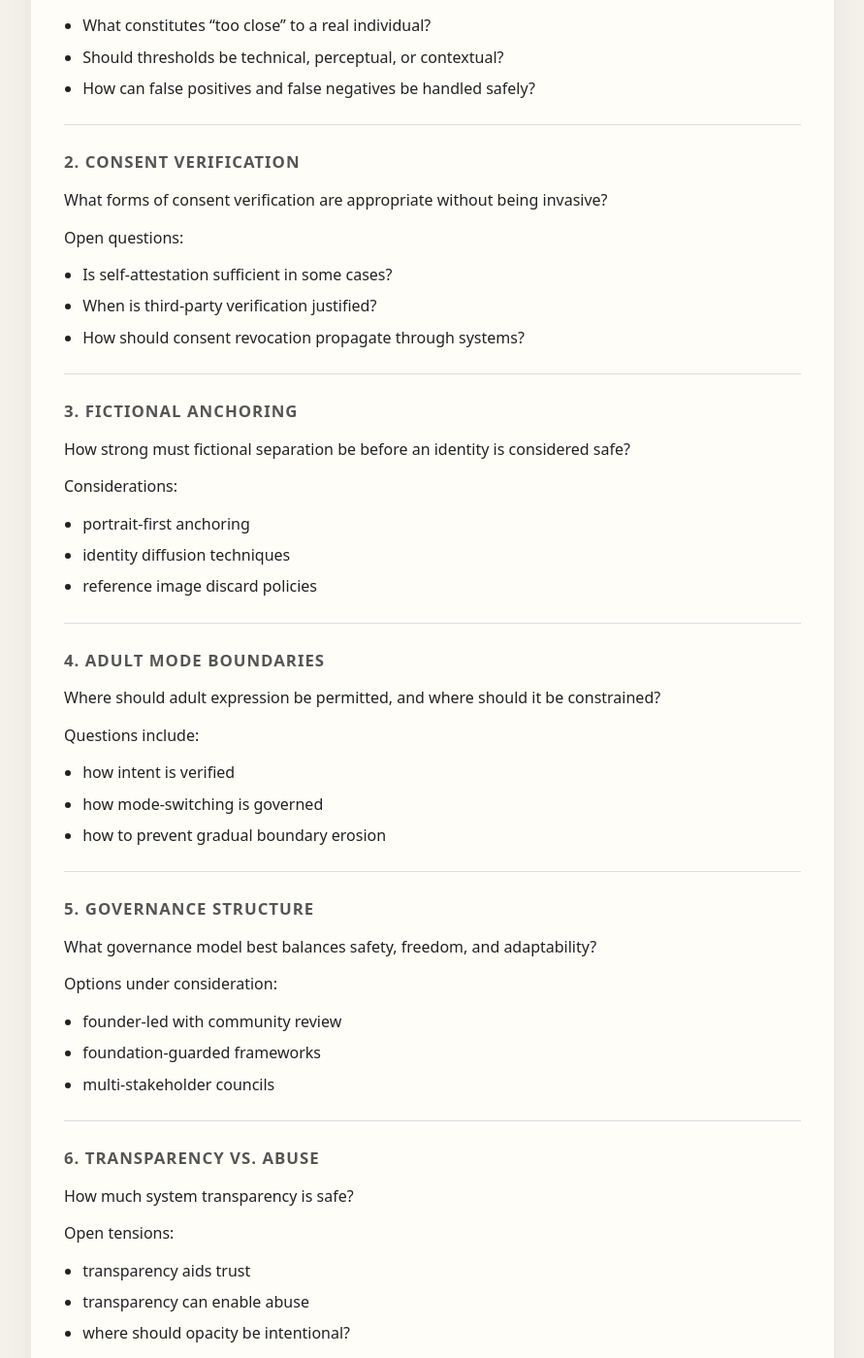
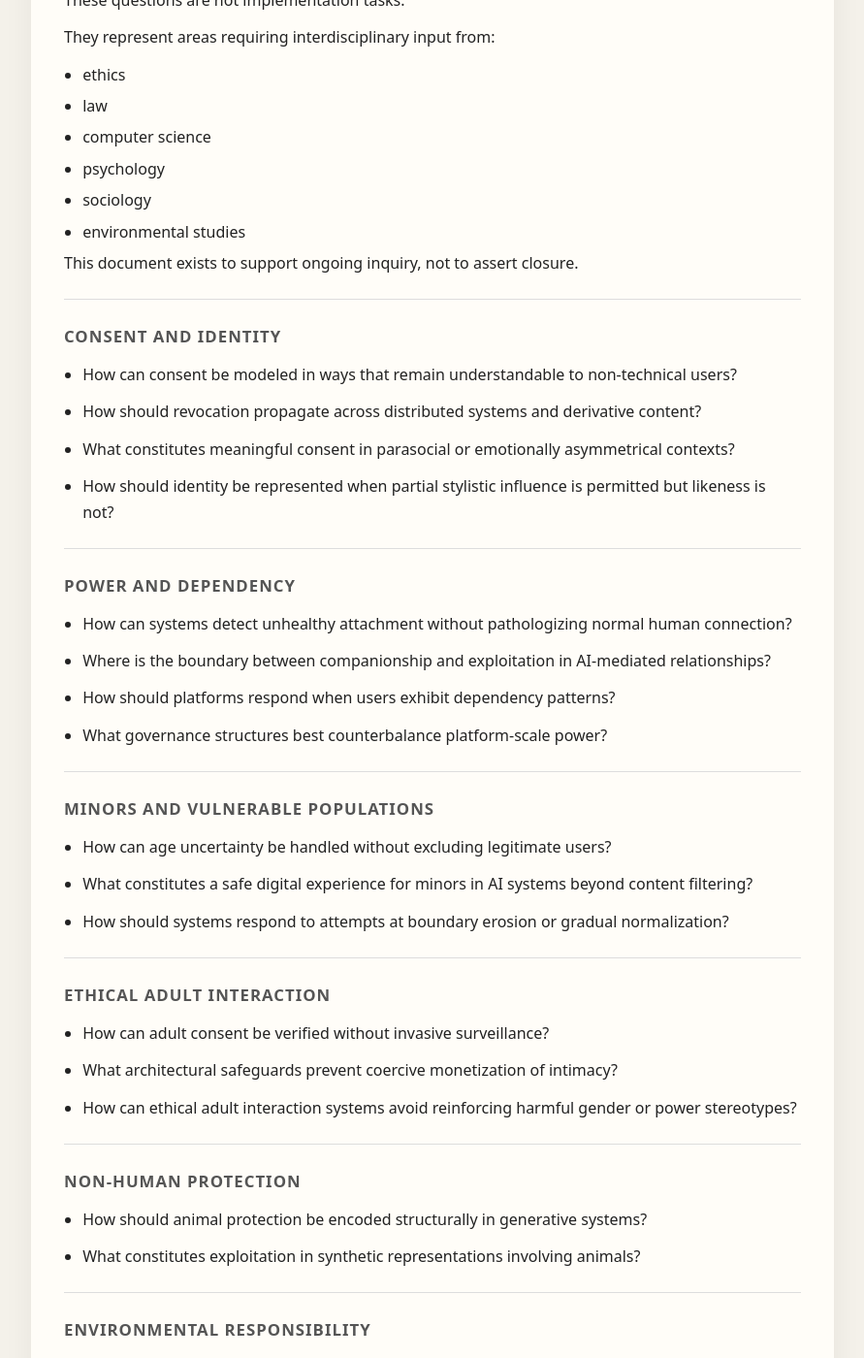
Before and after one commit to MartijnBruzzese/ModelHaven-Studio, a Jekyll site: the page built from OPEN_QUESTIONS.md, in a window 1280 px wide and 1400 px high, scrolled down 447 px. Shown: the whole window at 97% size, without its empty margins (194-1085 px from the left). Built offline with Jekyll 4.4.1, drawn with Linux system fonts in a browser that asks for light colours; some of the changed text lies outside the part shown.

Commit message:
Update OPEN_QUESTIONS.md

```diff
--- a/OPEN_QUESTIONS.md
+++ b/OPEN_QUESTIONS.md
@@ -1,101 +1,140 @@
 ---
 layout: default
-title: <OPEN QUESTIONS>
+title: Open Questions — UCSF & ModelHaven Studio
 ---
 
+# Open Questions
+### UCSF & ModelHaven Studio
 
-# Open Questions
-
-Status: Draft
-Phase: Beta
-
-This document lists unresolved questions, tensions, and areas of uncertainty.
-These are not weaknesses.
-They are active research and design topics.
-
-Community input is explicitly welcome here.
+**Version:** v1.0
+**Last updated:** January 2026
+**Author:** Martijn Bruzzese
 
 ---
 
-## 1. Likeness Thresholds
+## Purpose
 
-How should likeness or resemblance be measured in practice?
+This document collects unresolved questions arising from the development of UCSF and ModelHaven Studio.
 
-Questions include:
-- What constitutes “too close” to a real individual?
-- Should thresholds be technical, perceptual, or contextual?
-- How can false positives and false negatives be handled safely?
+These questions are not implementation tasks.
+
+They represent areas requiring interdisciplinary input from:
+
+- ethics
+- law
+- computer science
+- psychology
+- sociology
+- environmental studies
+
+This document exists to support ongoing inquiry, not to assert closure.
 
 ---
 
-## 2. Consent Verification
+## Consent and Identity
 
-What forms of consent verification are appropriate without being invasive?
+- How can consent be modeled in ways that remain understandable to non-technical users?
 
-Open questions:
-- Is self-attestation sufficient in some cases?
-- When is third-party verification justified?
-- How should consent revocation propagate through systems?
+- How should revocation propagate across distributed systems and derivative content?
+
+- What constitutes meaningful consent in parasocial or emotionally asymmetrical contexts?
+
+- How should identity be represented when partial stylistic influence is permitted but likeness is not?
 
 ---
 
-## 3. Fictional Anchoring
+## Power and Dependency
 
-How strong must fictional separation be before an identity is considered safe?
+- How can systems detect unhealthy attachment without pathologizing normal human connection?
 
-Considerations:
-- portrait-first anchoring
-- identity diffusion techniques
-- reference image discard policies
+- Where is the boundary between companionship and exploitation in AI-mediated relationships?
+
+- How should platforms respond when users exhibit dependency patterns?
+
+- What governance structures best counterbalance platform-scale power?
 
 ---
 
-## 4. Adult Mode Boundaries
+## Minors and Vulnerable Populations
 
-Where should adult expression be permitted, and where should it be constrained?
+- How can age uncertainty be handled without excluding legitimate users?
 
-Questions include:
-- how intent is verified
-- how mode-switching is governed
-- how to prevent gradual boundary erosion
+- What constitutes a safe digital experience for minors in AI systems beyond content filtering?
+
+- How should systems respond to attempts at boundary erosion or gradual normalization?
 
 ---
 
-## 5. Governance Structure
+## Ethical Adult Interaction
 
-What governance model best balances safety, freedom, and adaptability?
+- How can adult consent be verified without invasive surveillance?
 
-Options under consideration:
-- founder-led with community review
-- foundation-guarded frameworks
-- multi-stakeholder councils
+- What architectural safeguards prevent coercive monetization of intimacy?
+
+- How can ethical adult interaction systems avoid reinforcing harmful gender or power stereotypes?
 
 ---
 
-## 6. Transparency vs. Abuse
+## Non-Human Protection
 
-How much system transparency is safe?
+- How should animal protection be encoded structurally in generative systems?
 
-Open tensions:
-- transparency aids trust
-- transparency can enable abuse
-- where should opacity be intentional?
+- What constitutes exploitation in synthetic representations involving animals?
 
 ---
 
-## 7. Failure Modes
+## Environmental Responsibility
 
-What happens when systems fail despite safeguards?
+- How should energy and water consumption factor into ethical system evaluation?
 
-Key questions:
-- how to respond proportionally
-- how to document failures without amplifying harm
-- how to learn without blame
+- What thresholds of environmental impact are acceptable for generative AI?
+
+- How can ecological cost be made visible to users and designers?
 
 ---
 
-## 8. Scope Boundaries
+## Governance and Accountability
 
-What should ModelHaven Studio explicitly *not* attempt to do?
+- What forms of independent oversight are viable for globally deployed AI systems?
 
-Clarity here is as important as ambition.
+- How should responsibility be distributed between model creators, platform operators, and downstream deployers?
+
+- What mechanisms ensure repair is more than symbolic?
+
+---
+
+## Implementation and Adoption
+
+- How can UCSF principles be adopted incrementally within existing platforms?
+
+- What incentives would encourage ethical architecture over extractive design?
+
+- How can smaller organizations participate without prohibitive cost?
+
+---
+
+## Cultural and Societal Context
+
+- How do cultural differences affect consent interpretation?
+
+- How should systems handle conflicting normative expectations across regions?
+
+- What role should public discourse play in shaping technical boundaries?
+
+---
+
+## Closing Note
+
+UCSF does not claim to have resolved these questions.
+
+They are presented to invite:
+
+- peer review
+- collaborative research
+- critical engagement
+
+Ethical system design is a continuous process, not a finished product.
+
+---
+
+*This document is intentionally open-ended and will evolve through interdisciplinary contribution.*
```
